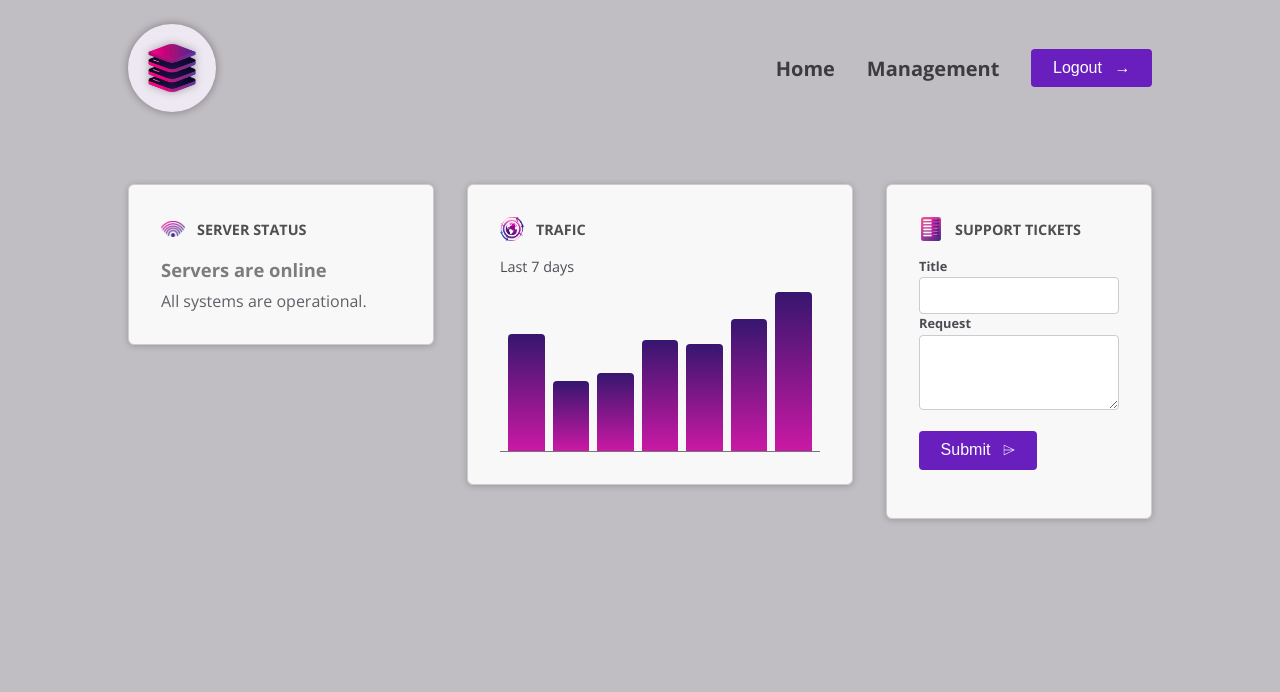
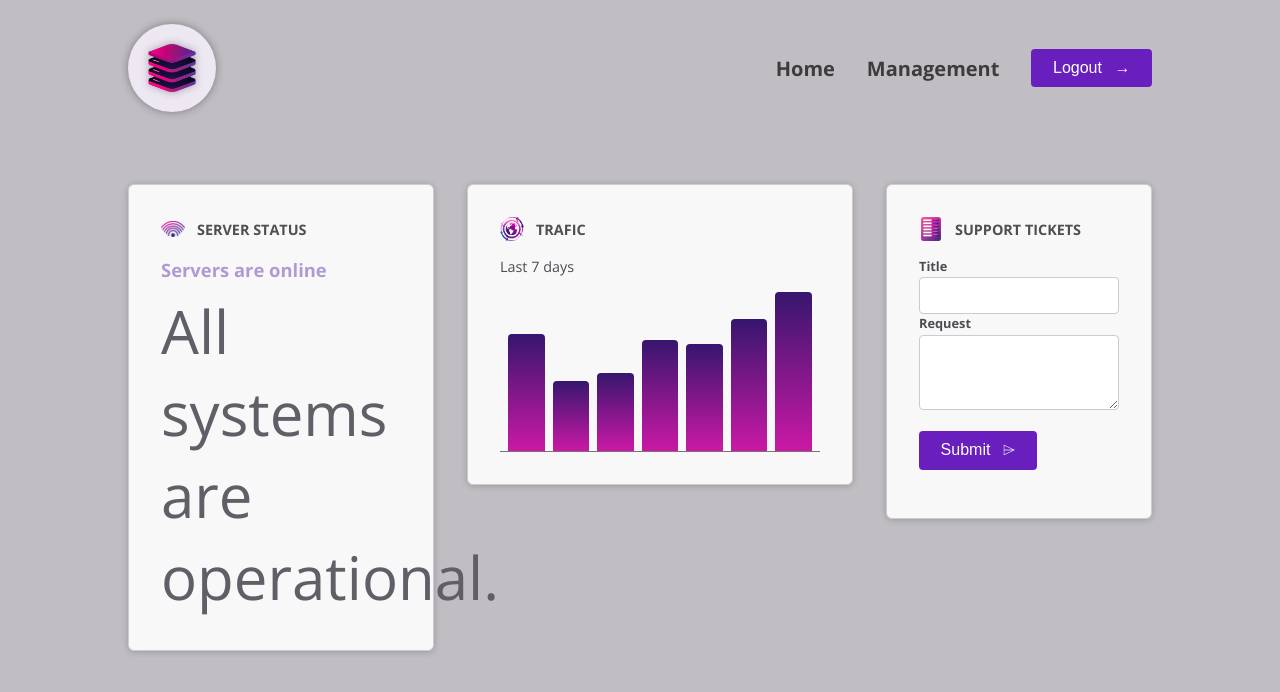
Before and after one commit to Chechuz/server-viewer, an Angular app: page / in a window 1280 px wide. Shown: the top 692 px of the page. Built offline with nearby package versions, Linux system fonts and the light colour scheme.

Commit message:
dynamic inline CSS style binding

```diff
--- a/src/app/dashboard/server-status/server-status.component.html
+++ b/src/app/dashboard/server-status/server-status.component.html
@@ -1,4 +1,10 @@
-<div [class.status]="currentStatus=== 'online'">
+<div [class]="{
+  status: true,
+  'status-online': currentStatus === 'online',
+  'status-offline': currentStatus === 'offline',
+  'status-inknown': currentStatus === 'unknown'
+}"
+[style.fontSize]="'60px'">
   @if (currentStatus === 'online') {
     <p>Servers are online</p>
     <p>All systems are operational.</p>
```
